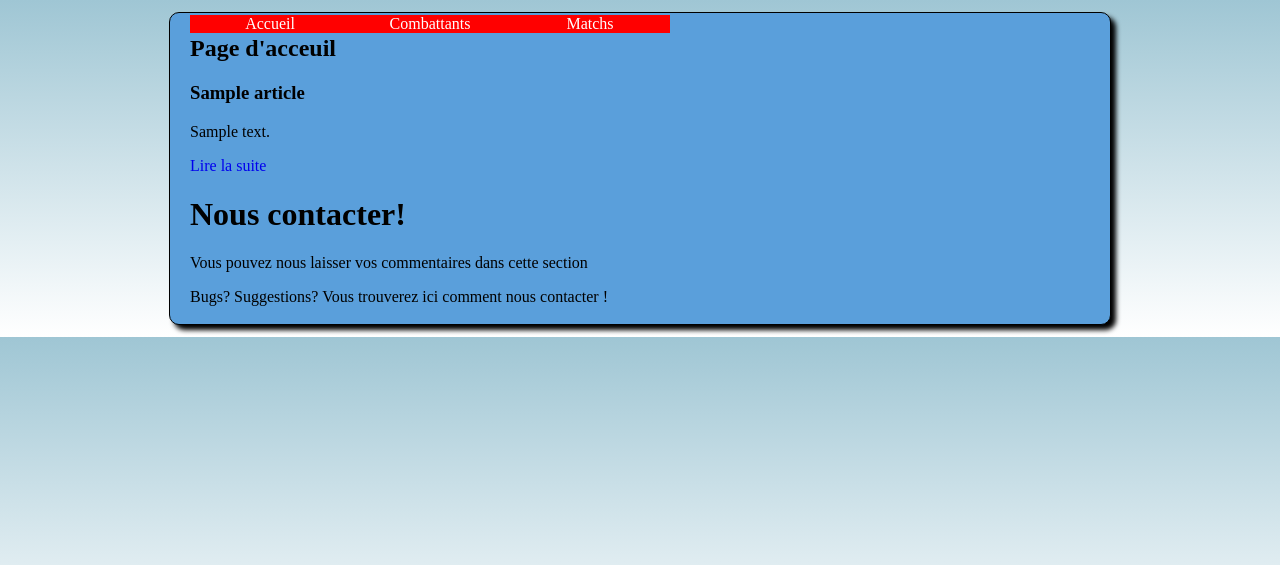
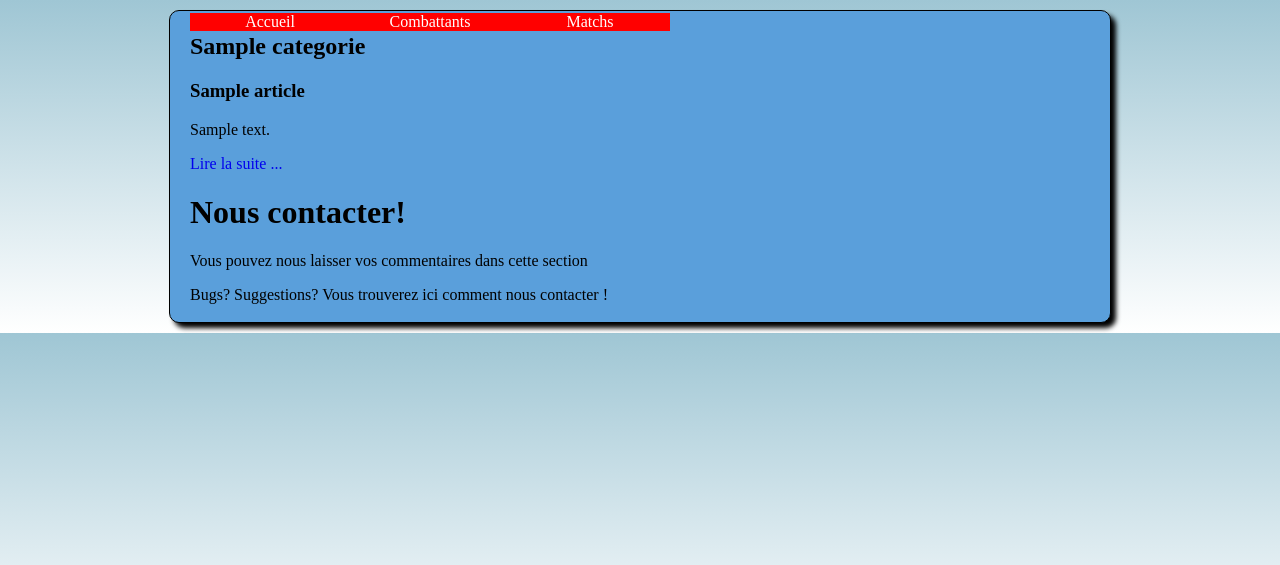
Before and after one commit to hamidesamir/siteufc, a Django app: template siteufc/templates/blog/article.html in a window 1280 px wide. Shown: the top 565 px of the page. Run offline with Django 3.2, Linux system fonts and the light colour scheme; tables that the repository leaves empty hold one stand-in row (values such as "Sample post"); the template is opened without the code that fills it: values that come from a table or form of the project are taken from there, most other values are stand-ins (such as "Sample title", 1, 10 or a date in 2020); parts of the project's set-up code (start-up, migrations or seed data) failed here and were passed over.

Commit message:
reste à mettre à jour la base de donnée, et à modifier certaines tables

```diff
--- a/siteufc/assets/style2.css
+++ b/siteufc/assets/style2.css
@@ -1,53 +1,5 @@
-/*#menuprincipal{
-	/*background-color: red;
-	/*text-align : center;
-	width: 1000px;
-	height: 80%;
-
-}
-/*
-#menuprincipal li {
-    display: inline;
-    /*list-style-type: none;//
-	font-size: 1.0em;
-	height: 80px;
-	}
-
-nav{
-	/*width:100px;//
-}
-
-
-mark
-{
-background-color: black;
-color: white;
-}
-
-#clock{
-	font: bold 24pt sans;
-	background: #ddf;
-	padding: 10px;
-	border: solid black 2px; /* bordure noir de 2px //
-	border-radius: 10px;/* angle arrondis //
-}
-/*
-#menu{
-	font: bold 24pt sans;
-	background: #ddf;
-	padding: 10px;
-	border: solid black 2px;
-	border-radius: 10px;
-
-}
-//
-
-span {
-	display:none;
-}*/
-
 body{
-	margin: 12px 0px 12px 0px;
+	margin: 10px 0px 10px 0px;
 	background-color: white;
 	background-image:linear-gradient(top, #9fc6d4, white);
 	background-image:-moz-linear-gradient(top, #9fc6d4, white);
@@ -80,10 +32,11 @@ body{
 
 ul{
 	padding: 0;
-	margin: 0;
+	margin: auto;
 	background-color: red;
 	color: white;
 	list-style:none;
+	text-align: center;
 }
 
 
@@ -104,6 +57,7 @@ li ul{
 li>ul{
 	top:auto;
 	left:auto;
+
 }
 
 
--- a/siteufc/blog/urls.py
+++ b/siteufc/blog/urls.py
@@ -1,6 +1,7 @@
 from django.conf.urls import patterns, url
 
 urlpatterns = patterns('blog.views',
-	url(r'^$', 'accueil'),
-	url(r'^article/(?P<id>\d+)$','lire'),
+	url(r'^$', 'actu'),
+	url(r'^combattants/(?P<nom_categorie>[a-zA-Z0-9\-_]+)$','article'),
+	url(r'^combattants/(?P<nom_categorie>[a-zA-Z0-9\-_]+)/(?P<nom_article>[a-zA-Z0-9\-_]+$)','lire'),
 )
--- a/siteufc/templates/blog/actu.html
+++ b/siteufc/templates/blog/actu.html
@@ -4,11 +4,11 @@
 
 {% block content %}
 
-{% for categorie in toutes_categories %}
  <div class = "categorie">
    <h1> Explication UFC</h1>
    <p>L'UFC etc etc.. </p>
-   <p> <a href="{% url "blog.views.lire" article.id %}">{{ categorie.nom }}</a> </p>
+{% for categorie in toutes_categories %}
+   <p> <a href="{% url "blog.views.article" categorie.nom %}">{{ categorie.nom }}</a> </p>
  </div>
  {% empty %}
   <p> Aucune categorie </p>
--- a/siteufc/templates/blog/article.html
+++ b/siteufc/templates/blog/article.html
@@ -1,14 +1,14 @@
 {% extends "blog/base.html" %}
 
-{% block title %} Page d'acceuil  {% endblock %}
+{% block title %} {{ categorie.nom }}  {% endblock %}
 
 {% block content %}
 
-{% for atricle in derniers_articles %}
+{% for article in tout_article %}
  <div class = "article">
    <h3>{{ article.titre }} </h3>
    <p>{{ article.contenu|truncatewords_html:80 }}</p>
-   <p> <a href="{% url "blog.views.lire" article.id %}">Lire la suite</a> </p>
+   <p><a href="{% url "blog.views.lire" article.categorie.nom article.titre %}"> Lire la suite ...</a></p>
  </div>
  {% empty %}
   <p> Aucun article </p>
--- a/siteufc/templates/blog/base.html
+++ b/siteufc/templates/blog/base.html
@@ -12,7 +12,7 @@
 	<header>
 		<div id="menuprincipal">
 			<nav>
-				<ul>
+			  	<ul>
 					<li>Accueil
 						<ul>
 							<li><a href="actu"><mark>L'actualité'</mark></a></li>
@@ -38,7 +38,7 @@
 						</ul>
 					</li>
 				</ul>
-			</nav>
+	  		</nav>
 		</div>
 	</header>
 
--- a/siteufc/templates/blog/lire.html
+++ b/siteufc/templates/blog/lire.html
@@ -3,5 +3,7 @@
 {% block title %} <h1> {{ article.titre }} </h1> {% endblock %}
 
 {% block content %}
- <div class = "contenu"> {{article.contenu|linebreaks }} </div>
+ <div class = "contenu">
+  <p> {{article.contenu|linebreaks }} </p>
+ </div>
 {% endblock %}
```
Also changed, not shown: siteufc/blog/views.py (+8 -3 lines), 3 other files.
